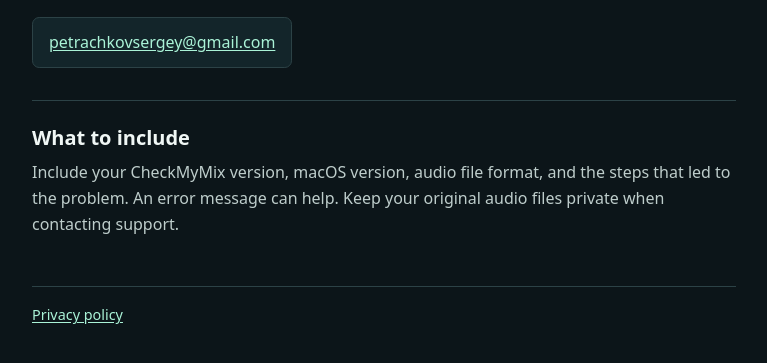
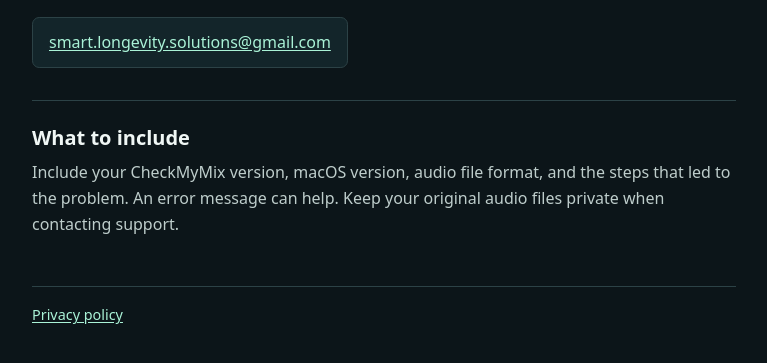
Before and after one commit to SergeyPetrachkov/MixCheckPublic, a plain HTML site: page index.html in a window 1280 px wide. Shown: the part 307-670 px from the top of the page, without its empty margins (256-1023 px from the left). Drawn offline with Linux system fonts and the light colour scheme.

Commit message:
Update CheckMyMix support contact

```diff
--- a/index.html
+++ b/index.html
@@ -19,7 +19,7 @@
   <main class="shell">
     <h1>CheckMyMix support</h1>
     <p class="intro">Need help opening a file, reading a report, or using CheckMyMix on your Mac? Email Sergey Petrachkov, the developer.</p>
-    <a class="email" href="mailto:petrachkovsergey@gmail.com?subject=CheckMyMix%20support">petrachkovsergey@gmail.com</a>
+    <a class="email" href="mailto:smart.longevity.solutions@gmail.com?subject=CheckMyMix%20support">smart.longevity.solutions@gmail.com</a>
     <section aria-labelledby="help-title">
       <h2 id="help-title">What to include</h2>
       <p>Include your CheckMyMix version, macOS version, audio file format, and the steps that led to the problem. An error message can help. Keep your original audio files private when contacting support.</p>
```
Also changed, not shown: privacy/index.html (+1 -1 lines).
